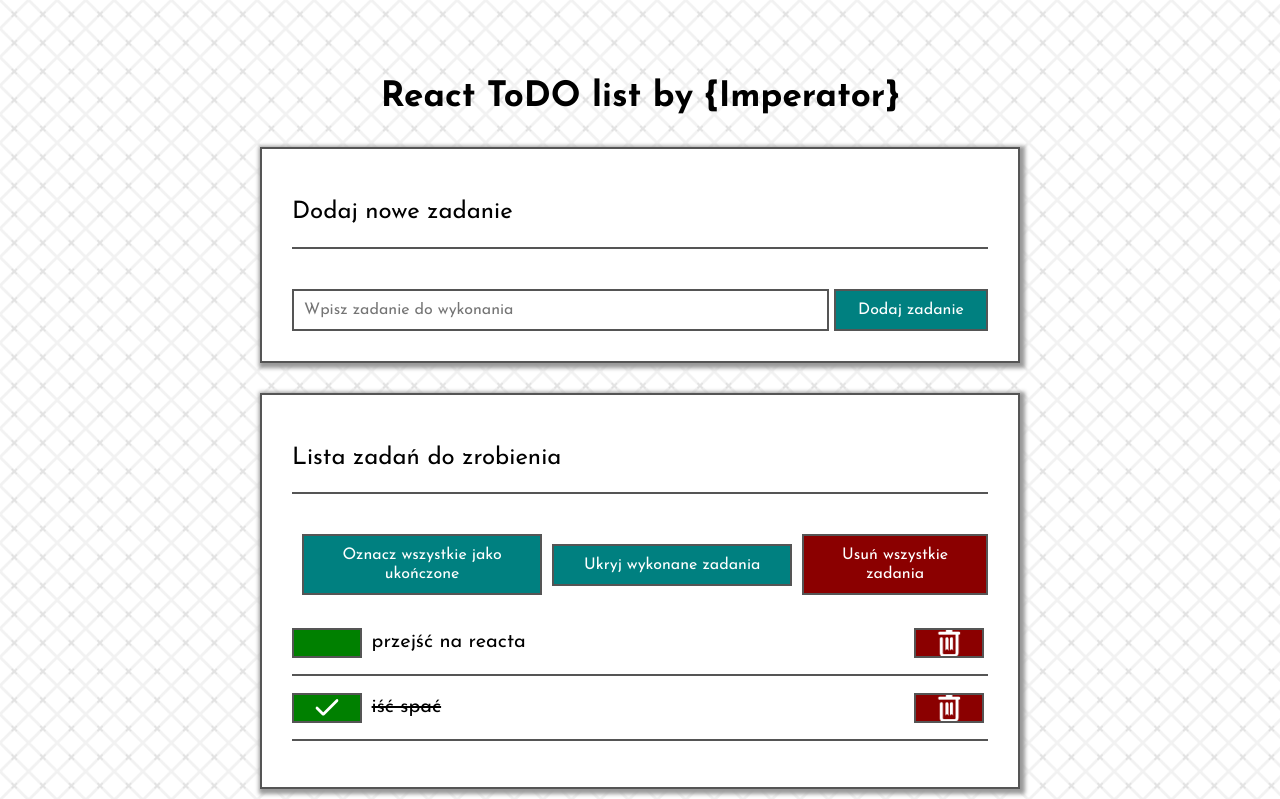
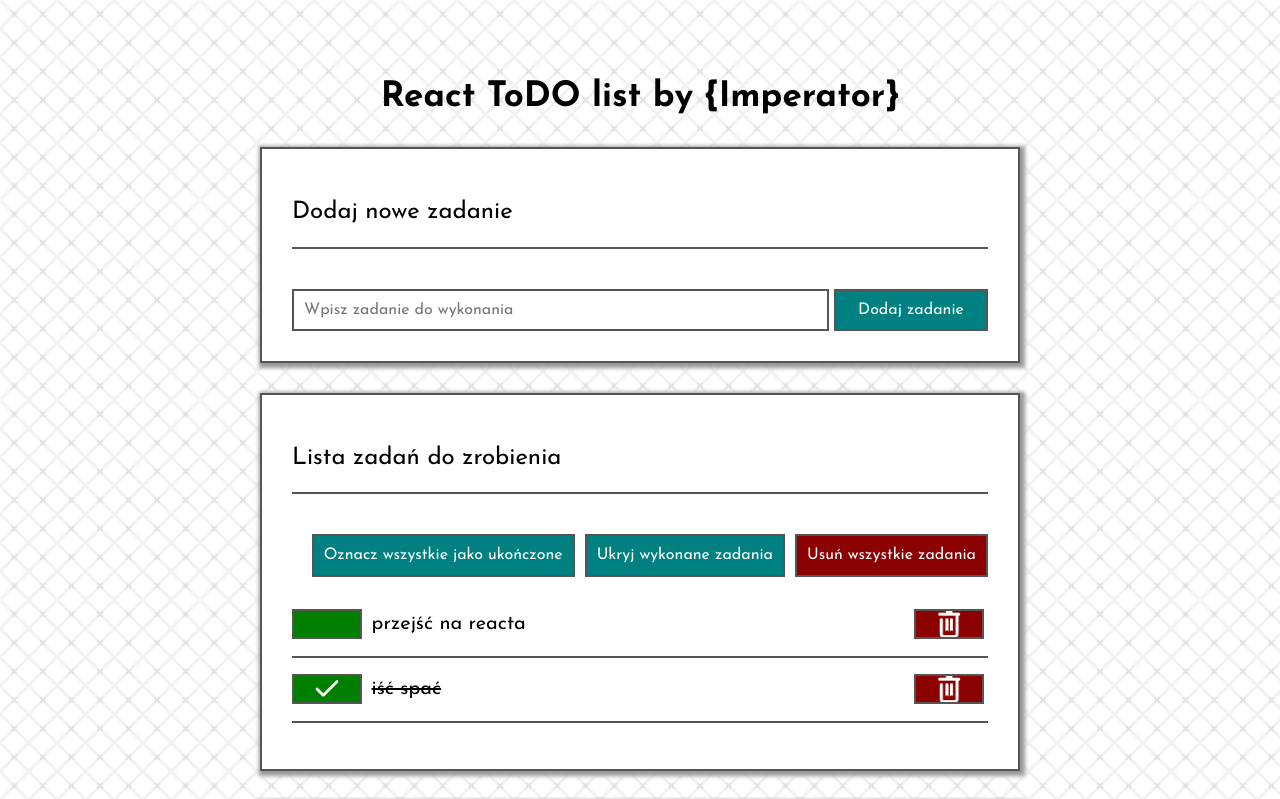
Before and after one commit to JaniecMichal/toDO-list-react, a React (Create React App) app: page / in a window 1280 px wide. Shown: the top 799 px of the page. Built offline with nearby package versions, Linux system fonts and the light colour scheme.

Commit message:
Changing color of hideDone tasks during state hover and active. Changing flex-basis for buttons as auto.

```diff
--- a/src/Buttons/index.js
+++ b/src/Buttons/index.js
@@ -10,7 +10,7 @@ const Buttons = ({ tasks, hideDoneTask }) => (
                 <button className="button" disabled={tasks.every(({ done }) => done)}>
                     Oznacz wszystkie jako ukończone
                 </button>
-                <button className="button">
+                <button className="button button--hideDone">
                     {hideDoneTask ? "Pokaż wykonane zadania" : "Ukryj wykonane zadania"}
                 </button>
                 <button className="button button--allRemove">
--- a/src/Buttons/style.css
+++ b/src/Buttons/style.css
@@ -6,7 +6,7 @@
 }
 
 .button {
-    flex-basis: 250px;
+    flex-basis: auto;
     margin-left: 10px;
     background-color: teal;
     padding: 10px;
@@ -21,6 +21,14 @@
 
 .button:active {
     background-color: hsl(120, 100%, 35%);
+}
+
+.button--hideDone:hover {
+    background-color: hsl(0, 0%, 51%);
+}
+
+.button--hideDone:active {
+    background-color: hsl(0, 0%, 61%);
 }
 
 .button--allRemove {
```
